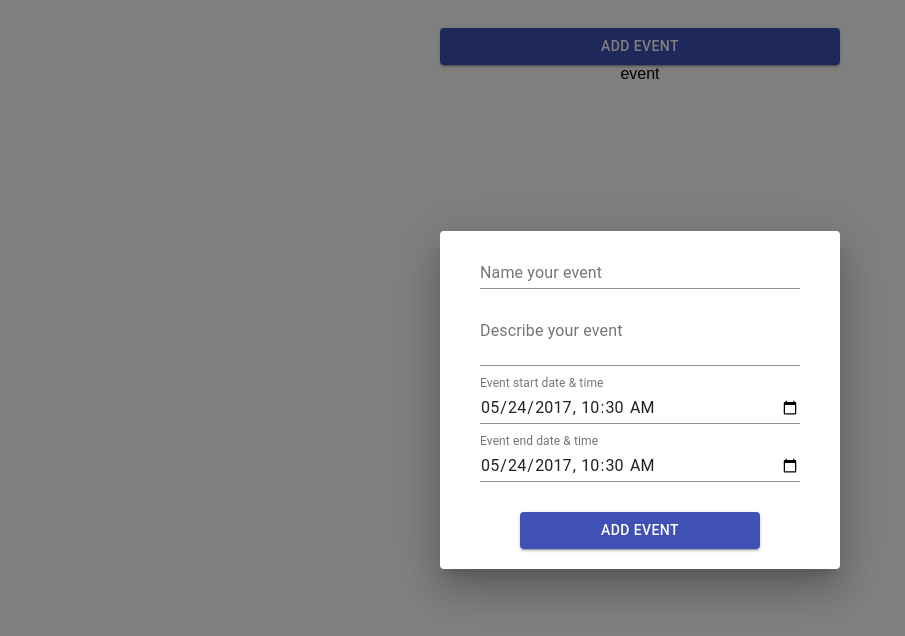
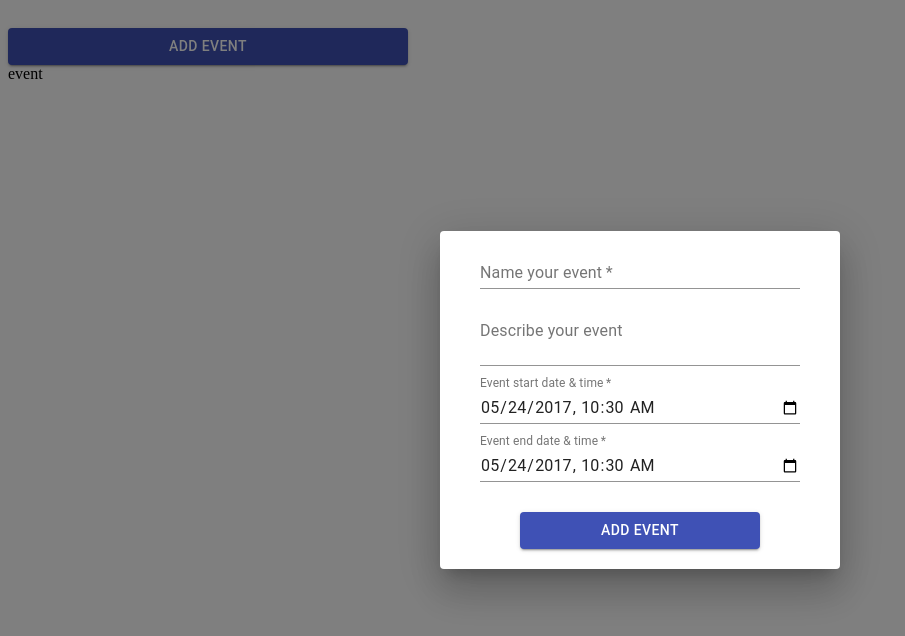
Before and after one commit to pragyes31/Event-Manager, a React (Create React App) app: page / in a window 1280 px wide. Both pictures are taken after a click on the button "ADD EVENT". Shown: the top 636 px of the page, without its empty margins (0-905 px from the left). Built offline with nearby package versions, Linux system fonts and the light colour scheme.

Commit message:
adding logic for form element onChange

```diff
--- a/src/App.js
+++ b/src/App.js
@@ -4,19 +4,22 @@ import Button from "@material-ui/core/Button";
 import { withStyles } from "@material-ui/core/styles";
 import Dialog from "@material-ui/core/Dialog";
 import TextField from "@material-ui/core/TextField";
-import { DateTimePicker, MuiPickersUtilsProvider } from "@material-ui/pickers";
-
-import DateFnsUtils from "@date-io/date-fns";
 
 import "./styles.css";
 
-export default function App() {
-  return (
-    <div className="App">
-      <AddEventButton />
-      <EventsList />
-    </div>
-  );
+export default class App extends React.Component {
+  constructor(props) {
+    super(props);
+    this.state = {};
+  }
+  render() {
+    return (
+      <div className="app">
+        <AddEventButton />
+        <EventsList />
+      </div>
+    );
+  }
 }
 
 const AddEventButtonStyles = {
@@ -37,6 +40,9 @@ class AddEventButtonComp extends React.Component {
   handleEventForm = () => {
     this.setState({ isEventFormOpen: !this.state.isEventFormOpen });
   };
+  addEventToUI = (eve) => {
+    console.log(eve);
+  };
   render() {
     const { classes } = this.props;
     return (
@@ -50,9 +56,10 @@ class AddEventButtonComp extends React.Component {
           Add Event
         </Button>
         {this.state.isEventFormOpen && (
-          <AddEventDetails
+          <EventDetailsForm
             isEventFormOpen={this.state.isEventFormOpen}
             handleEventForm={this.handleEventForm}
+            addEventToUI={this.addEventToUI}
           />
         )}
       </div>
@@ -62,7 +69,7 @@ class AddEventButtonComp extends React.Component {
 
 const AddEventButton = withStyles(AddEventButtonStyles)(AddEventButtonComp);
 
-const AddEventDetailsStyles = {
+const EventDetailsFormStyles = {
   addEvent: {
     width: "400px",
     height: "auto",
@@ -81,11 +88,14 @@ const AddEventDetailsStyles = {
   }
 };
 
-class AddEventDetailsComp extends React.Component {
+class EventDetailsFormComp extends React.Component {
   constructor(props) {
     super(props);
     this.state = {
-      name: ""
+      eventName: "",
+      eventDescription: "",
+      startDate: "",
+      endDate: ""
     };
   }
   handleDateChange = () => {
@@ -93,7 +103,12 @@ class AddEventDetailsComp extends React.Component {
   };
   handleSubmitForm = (e) => {
     e.preventDefault();
-    console.log("submit form");
+    this.props.handleEventForm();
+    this.props.addEventToUI("some event data");
+  };
+  handleChange = (e) => {
+    console.log(e.target.value);
+    this.setState({ eventName: e.target.value });
   };
   render() {
     const { classes } = this.props;
@@ -106,8 +121,14 @@ class AddEventDetailsComp extends React.Component {
         onEscapeKeyDown={this.props.handleEventForm}
         classes={{ paper: classes.addEventDialog }}
       >
-        <form className={classes.addEvent}>
-          <TextField className={classes.eventInputs} label="Name your event" />
+        <form className={classes.addEvent} onSubmit={this.handleSubmitForm}>
+          <TextField
+            value={this.state.eventName}
+            className={classes.eventInputs}
+            label="Name your event"
+            required
+            onChange={() => this.handleChange}
+          />
           <TextField
             className={classes.eventInputs}
             label="Describe your event"
@@ -119,15 +140,17 @@ class AddEventDetailsComp extends React.Component {
             type="datetime-local"
             defaultValue="2017-05-24T10:30"
             className={classes.eventInputs}
+            required
           />
           <TextField
             label="Event end date & time"
             type="datetime-local"
             defaultValue="2017-05-24T10:30"
             className={classes.eventInputs}
+            required
           />
           <Button
-            onClick={this.handleSubmitForm}
+            type="submit"
             className={classes.btn}
             variant="contained"
             color="primary"
@@ -140,7 +163,9 @@ class AddEventDetailsComp extends React.Component {
   }
 }
 
-const AddEventDetails = withStyles(AddEventDetailsStyles)(AddEventDetailsComp);
+const EventDetailsForm = withStyles(EventDetailsFormStyles)(
+  EventDetailsFormComp
+);
 
 function EventsList() {
   return <div>event</div>;
```
